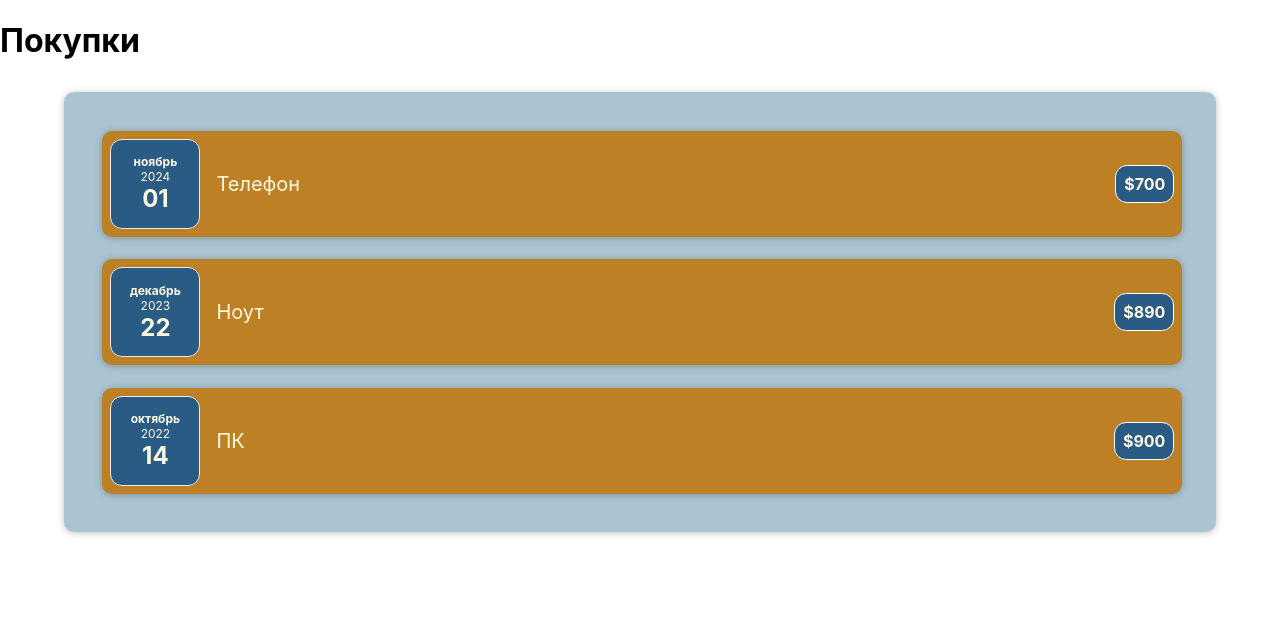
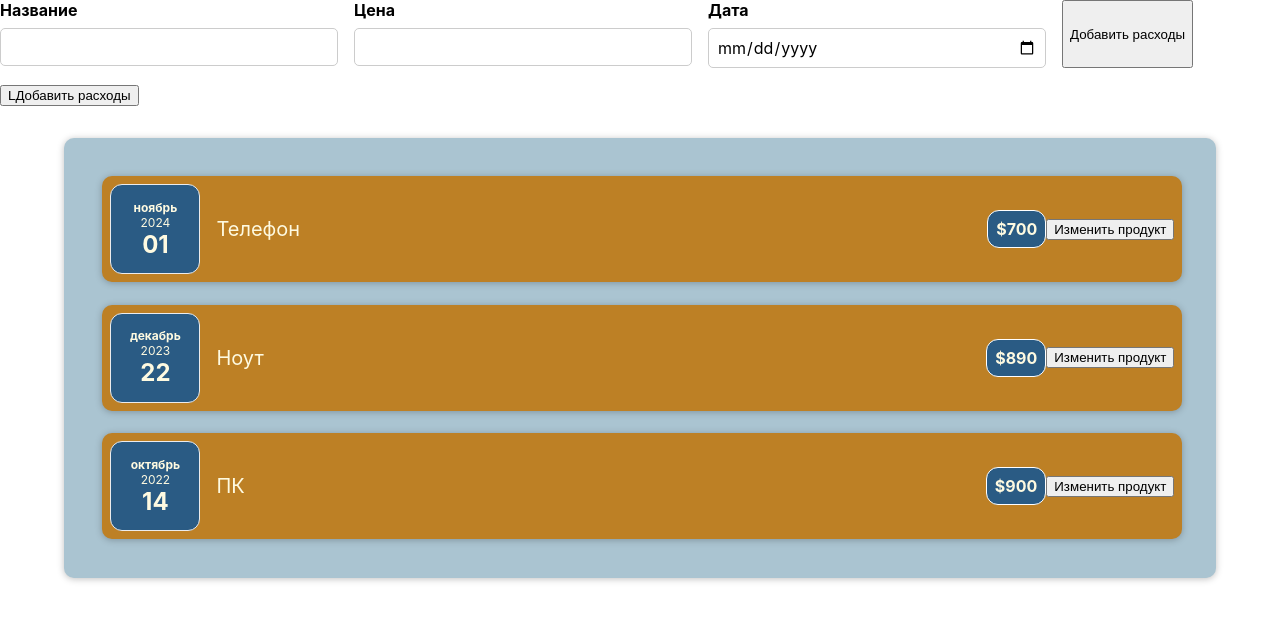
Before and after one commit to Holman52/LearnReact, a React (Create React App) app: page / in a window 1280 px wide. Shown: the top 620 px of the page. Built offline with nearby package versions, Linux system fonts and the light colour scheme.

Commit message:
сделал формочку, не работает css

```diff
--- a/src/App.js
+++ b/src/App.js
@@ -1,4 +1,5 @@
 import Cost from "./components/Cost";
+import FormaBlock from "./components/FormaBlock";
 
 function App() {
   const costs = [
@@ -20,10 +21,8 @@ function App() {
   ];
   return (
     <div>
-      <h1>Покупки</h1>
-       <div>
+        <FormaBlock  />
         <Cost costs={costs}></Cost>
-       </div>
     </div>
   );
 }
--- a/src/components/CostItem.js
+++ b/src/components/CostItem.js
@@ -1,14 +1,20 @@
 import "./CostItem.css"
 import CostDate from "./CostDate"
 import Card from "./Card"
+import React,{ useState } from "react"
 
 function CostItem(props) {
+    const [product, setProduct] = useState(props.product)
+    const newProductHandler =() => {
+        setProduct("new")
+    }
     return (
         <Card className='cost-item'>
          <CostDate date={props.date}></CostDate>
             <div className='cost-item__description'>
-                <div className='description__product'>{props.product}</div>
+                <div className='description__product'>{product}</div>
                 <div className='description__price'>${props.price}</div>
+                <button onClick={newProductHandler}>Изменить продукт</button>
             </div>
         </Card>
     )
--- /dev/null
+++ b/src/components/Forma.css
@@ -0,0 +1,26 @@
+.newCost_Dateils {
+    display: flex;
+    flex-wrap: wrap;
+    gap: 1rem;
+    margin-bottom: 1rem;
+    text-align: left;
+  }
+
+  .NewCost_Data label {
+    font-weight: bold;
+    margin-bottom: 0.5rem;
+    display: block;
+  }
+
+  .NewCost_Data input {
+    font: inherit;
+    padding: 0.5rem;
+    border-radius: 5px;
+    border: 1px solid #ccc;
+    width: 20rem;
+    max-width: 100%;
+  }
+
+  .add {
+    text-align: left;
+  }
--- /dev/null
+++ b/src/components/Forma.js
@@ -0,0 +1,24 @@
+import './Forma.css'
+
+function Forma() {
+  return (
+     <form>
+        <div className="newCost_Dateils">
+            <div className="NewCost_Data">
+                <label>Название</label>
+                <input type="text" />
+            </div>
+            <div className="NewCost_Data">
+                <label>Цена</label>
+                <input type="number" />
+            </div>
+            <div className="NewCost_Data">
+                <label>Дата</label>
+                <input type="date" />
+            </div>
+            <button className="Add">Добавить расходы</button>
+        </div>
+    </form>
+  )
+ }
+ export default Forma
--- /dev/null
+++ b/src/components/FormaBlock.css
@@ -0,0 +1,27 @@
+.new-cost {
+    background-color: #aac4d1;
+    padding: 1rem;
+    margin: 2rem auto;
+    width: 70rem;
+    max-width: 95%;
+    border-radius: 10px;
+    text-align: center;
+    box-shadow: 0 1px 7px rgba(0, 0, 0, 0.25);
+  }
+
+  .new-cost button {
+    font: inherit;
+    cursor: pointer;
+    padding: 1rem 2rem;
+    border: 1px solid #2a5b84;
+    background-color: #2a5b84;
+    color: #fefae1;
+    border-radius: 10px;
+    margin-right: 3px;
+  }
+
+  .new-cost button:hover,
+  .new-cost button:active {
+    background-color: #2a5c84b2;
+    border-color: #2a5c84b2;
+  }
--- /dev/null
+++ b/src/components/FormaBlock.js
@@ -0,0 +1,12 @@
+import Forma from "./Forma"
+import './FormaBlock.css'
+
+ function FormaBlock() {
+   return (
+    <div className="New_cost">
+        <Forma></Forma>
+        <button className="Add">LДобавить расходы</button>
+    </div>
+   )
+ }
+ export default FormaBlock
```
